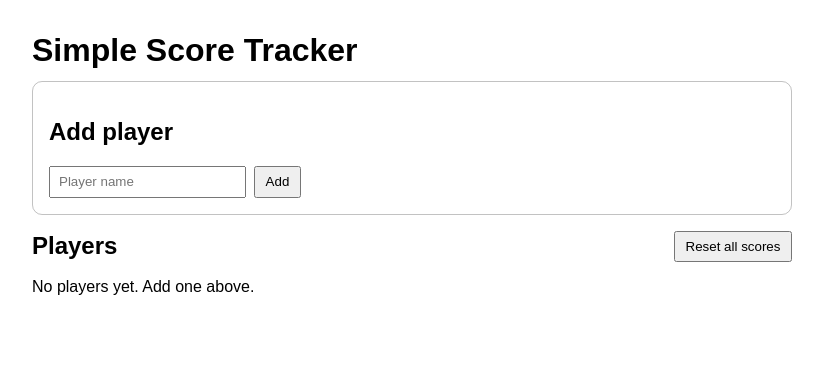
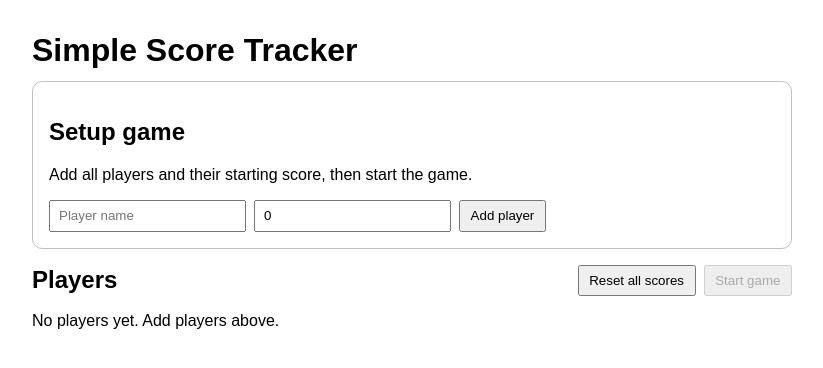
Before and after one commit to ev-1233/Blackjac-chip-counter, a Flask app: template templates/index.html in a window 1280 px wide. Shown: the top 368 px of the page, without its empty margins (228-1051 px from the left). Run offline with Flask 3, Linux system fonts and the light colour scheme; the template is opened without the code that fills it, so the values that code supplies are empty.

Commit message:
trunbased now

```diff
--- a/app.py
+++ b/app.py
@@ -19,7 +19,10 @@ GAME_TTL_DAYS = int(os.getenv("GAME_TTL_DAYS", "30"))
 GAME_TTL_SECONDS = GAME_TTL_DAYS * 24 * 60 * 60
 
 app = Flask(__name__)
-app.config["SECRET_KEY"] = "dev-secret-key-change-me"
+secret_key = os.getenv("SECRET_KEY")
+if not secret_key:
+    raise RuntimeError("SECRET_KEY environment variable is required.")
+app.config["SECRET_KEY"] = secret_key
 
 
 def get_db() -> sqlite3.Connection:
@@ -46,8 +49,8 @@ def touch_owner_session(db: sqlite3.Connection, owner_id: str) -> None:
     now = int(time.time())
     db.execute(
         """
-        INSERT INTO owner_sessions (owner_id, last_seen_at)
-        VALUES (?, ?)
+        INSERT INTO owner_sessions (owner_id, last_seen_at, game_started, current_player_id)
+        VALUES (?, ?, 0, NULL)
         ON CONFLICT(owner_id) DO UPDATE SET last_seen_at = excluded.last_seen_at
         """,
         (owner_id, now),
@@ -122,15 +125,28 @@ def init_db() -> None:
         """
         CREATE TABLE IF NOT EXISTS owner_sessions (
             owner_id TEXT PRIMARY KEY,
-            last_seen_at INTEGER NOT NULL
+            last_seen_at INTEGER NOT NULL,
+            game_started INTEGER NOT NULL DEFAULT 0,
+            current_player_id INTEGER
         )
         """
     )
+
+    owner_session_columns = {
+        row["name"] for row in db.execute("PRAGMA table_info(owner_sessions)").fetchall()
+    }
+    if "game_started" not in owner_session_columns:
+        db.execute(
+            "ALTER TABLE owner_sessions ADD COLUMN game_started INTEGER NOT NULL DEFAULT 0"
+        )
+    if "current_player_id" not in owner_session_columns:
+        db.execute("ALTER TABLE owner_sessions ADD COLUMN current_player_id INTEGER")
+
     db.execute(
         # Ensure every existing owner_id has a session record so cleanup works.
         """
-        INSERT OR IGNORE INTO owner_sessions (owner_id, last_seen_at)
-        SELECT DISTINCT owner_id, ?
+        INSERT OR IGNORE INTO owner_sessions (owner_id, last_seen_at, game_started, current_player_id)
+        SELECT DISTINCT owner_id, ?, 0, NULL
         FROM players
         """,
         (now,),
@@ -158,6 +174,66 @@ def update_score(player_name: str, delta: int, owner_id: str | None = None) -> b
     return result.rowcount > 0
 
 
+def get_owner_state(db: sqlite3.Connection, owner_id: str) -> sqlite3.Row:
+    state = db.execute(
+        """
+        SELECT owner_id, last_seen_at, game_started, current_player_id
+        FROM owner_sessions
+        WHERE owner_id = ?
+        """,
+        (owner_id,),
+    ).fetchone()
+    if state is not None:
+        return state
+
+    now = int(time.time())
+    db.execute(
+        """
+        INSERT INTO owner_sessions (owner_id, last_seen_at, game_started, current_player_id)
+        VALUES (?, ?, 0, NULL)
+        """,
+        (owner_id, now),
+    )
+    db.commit()
+    return db.execute(
+        """
+        SELECT owner_id, last_seen_at, game_started, current_player_id
+        FROM owner_sessions
+        WHERE owner_id = ?
+        """,
+        (owner_id,),
+    ).fetchone()
+
+
+def get_players_for_owner(db: sqlite3.Connection, owner_id: str) -> list[sqlite3.Row]:
+    return db.execute(
+        """
+        SELECT id, name, score
+        FROM players
+        WHERE owner_id = ?
+        ORDER BY id ASC
+        """,
+        (owner_id,),
+    ).fetchall()
+
+
+def get_next_player_id(players: list[sqlite3.Row], current_player_id: int | None) -> int | None:
+    if not players:
+        return None
+    if current_player_id is None:
+        return players[0]["id"]
+
+    player_ids = [player["id"] for player in players]
+    if current_player_id not in player_ids:
+        return players[0]["id"]
+
+    current_index = player_ids.index(current_player_id)
+    next_index = (current_index + 1) % len(player_ids)
+    return player_ids[next_index]
+
+
+
+
 @app.teardown_appcontext
 def close_db(_error: BaseException | None) -> None:
     db = g.pop("db", None)
@@ -172,42 +248,110 @@ def index():
     # Keep storage small by deleting expired games, then mark this game as active.
     prune_expired_games(db)
     touch_owner_session(db, owner_id)
-    players = db.execute(
-        """
-        -- Only load scores owned by this session's owner_id.
-        SELECT id, name, score
-        FROM players
-        WHERE owner_id = ?
-        ORDER BY score DESC, name ASC
-        """,
-        (owner_id,),
-    ).fetchall()
+    players = get_players_for_owner(db, owner_id)
+    state = get_owner_state(db, owner_id)
+    game_started = bool(state["game_started"])
+    current_player_id = state["current_player_id"]
+
+    if game_started:
+        current_player_ids = {player["id"] for player in players}
+        if current_player_id not in current_player_ids and players:
+            current_player_id = players[0]["id"]
+            db.execute(
+                "UPDATE owner_sessions SET current_player_id = ? WHERE owner_id = ?",
+                (current_player_id, owner_id),
+            )
+
+    current_player = next(
+        (player for player in players if player["id"] == current_player_id),
+        None,
+    )
     db.commit()
-    return render_template("index.html", players=players)
+    return render_template(
+        "index.html",
+        players=players,
+        game_started=game_started,
+        current_player=current_player,
+    )
 
 
 @app.post("/players")
 def add_player():
     name = request.form.get("name", "").strip()
+    raw_starting_score = request.form.get("starting_score", "0").strip()
     if not name:
         flash("Player name cannot be empty.")
+        return redirect(url_for("index"))
+
+    try:
+        starting_score = int(raw_starting_score)
+    except ValueError:
+        flash("Starting score must be a whole number.")
         return redirect(url_for("index"))
 
     db = get_db()
     owner_id = get_owner_id()
     prune_expired_games(db)
     touch_owner_session(db, owner_id)
+    state = get_owner_state(db, owner_id)
+    if state["game_started"]:
+        flash("Cannot add players after the game has started.")
+        return redirect(url_for("index"))
     try:
         db.execute(
             # Save player row under this owner_id only.
-            "INSERT INTO players (owner_id, name, score) VALUES (?, ?, 0)",
-            (owner_id, name),
+            "INSERT INTO players (owner_id, name, score) VALUES (?, ?, ?)",
+            (owner_id, name, starting_score),
         )
         db.commit()
-        flash(f"Added player: {name}")
+        flash(f"Added player: {name} (start {starting_score})")
     except sqlite3.IntegrityError:
         flash("That player already exists.")
 
+    return redirect(url_for("index"))
+
+
+@app.post("/game/start")
+def start_game():
+    db = get_db()
+    owner_id = get_owner_id()
+    prune_expired_games(db)
+    touch_owner_session(db, owner_id)
+    players = get_players_for_owner(db, owner_id)
+    if not players:
+        flash("Add at least one player before starting the game.")
+        return redirect(url_for("index"))
+
+    first_player_id = players[0]["id"]
+    db.execute(
+        """
+        UPDATE owner_sessions
+        SET game_started = 1, current_player_id = ?
+        WHERE owner_id = ?
+        """,
+        (first_player_id, owner_id),
+    )
+    db.commit()
+    flash(f"Game started. {players[0]['name']} goes first.")
+    return redirect(url_for("index"))
+
+
+@app.post("/game/end")
+def end_game():
+    db = get_db()
+    owner_id = get_owner_id()
+    prune_expired_games(db)
+    touch_owner_session(db, owner_id)
+    db.execute(
+        """
+        UPDATE owner_sessions
+        SET game_started = 0, current_player_id = NULL
+        WHERE owner_id = ?
+        """,
+        (owner_id,),
+    )
+    db.commit()
+    flash("Game ended. You can edit players and start again.")
     return redirect(url_for("index"))
 
 
@@ -224,6 +368,15 @@ def update_score_route(player_id: int):
     owner_id = get_owner_id()
     prune_expired_games(db)
     touch_owner_session(db, owner_id)
+    state = get_owner_state(db, owner_id)
+    if not state["game_started"]:
+        flash("Start the game before taking turns.")
+        return redirect(url_for("index"))
+
+    if state["current_player_id"] != player_id:
+        flash("It is not that player's turn.")
+        return redirect(url_for("index"))
+
     row = db.execute(
         # Prevent cross-user access by matching both id and owner_id.
         "SELECT name FROM players WHERE id = ? AND owner_id = ?",
@@ -234,7 +387,21 @@ def update_score_route(player_id: int):
         return redirect(url_for("index"))
 
     update_score(row["name"], delta, owner_id=owner_id)
-    flash(f"Updated {row['name']} by {delta:+d} points.")
+    players = get_players_for_owner(db, owner_id)
+    next_player_id = get_next_player_id(players, player_id)
+    db.execute(
+        "UPDATE owner_sessions SET current_player_id = ? WHERE owner_id = ?",
+        (next_player_id, owner_id),
+    )
+    db.commit()
+    next_player = next(
+        (player for player in players if player["id"] == next_player_id),
+        None,
+    )
+    if next_player is None:
+        flash(f"Updated {row['name']} by {delta:+d} points.")
+    else:
+        flash(f"Updated {row['name']} by {delta:+d} points. Next: {next_player['name']}.")
     return redirect(url_for("index"))
 
 
@@ -244,6 +411,10 @@ def delete_player(player_id: int):
     owner_id = get_owner_id()
     prune_expired_games(db)
     touch_owner_session(db, owner_id)
+    state = get_owner_state(db, owner_id)
+    if state["game_started"]:
+        flash("Cannot remove players after the game has started.")
+        return redirect(url_for("index"))
     row = db.execute(
         # Prevent cross-user deletes by matching both id and owner_id.
         "SELECT name FROM players WHERE id = ? AND owner_id = ?",
@@ -256,6 +427,63 @@ def delete_player(player_id: int):
     db.execute("DELETE FROM players WHERE id = ? AND owner_id = ?", (player_id, owner_id))
     db.commit()
     flash(f"Removed {row['name']}.")
+    return redirect(url_for("index"))
+
+
+@app.post("/turn/update")
+def update_turn_score():
+    raw_delta = request.form.get("delta", "0").strip()
+    try:
+        delta = int(raw_delta)
+    except ValueError:
+        flash("Score change must be a whole number.")
+        return redirect(url_for("index"))
+
+    db = get_db()
+    owner_id = get_owner_id()
+    prune_expired_games(db)
+    touch_owner_session(db, owner_id)
+    state = get_owner_state(db, owner_id)
+    if not state["game_started"]:
+        flash("Start the game before taking turns.")
+        return redirect(url_for("index"))
+
+    players = get_players_for_owner(db, owner_id)
+    if not players:
+        flash("No players found.")
+        return redirect(url_for("index"))
+
+    current_player_id = state["current_player_id"]
+    current_player = next(
+        (player for player in players if player["id"] == current_player_id),
+        None,
+    )
+    if current_player is None:
+        current_player = players[0]
+        current_player_id = current_player["id"]
+
+    updated = update_score(current_player["name"], delta, owner_id=owner_id)
+    if not updated:
+        flash("Current player not found.")
+        return redirect(url_for("index"))
+
+    next_player_id = get_next_player_id(players, current_player_id)
+    db.execute(
+        "UPDATE owner_sessions SET current_player_id = ? WHERE owner_id = ?",
+        (next_player_id, owner_id),
+    )
+    db.commit()
+
+    next_player = next(
+        (player for player in players if player["id"] == next_player_id),
+        None,
+    )
+    if next_player is None:
+        flash(f"Updated {current_player['name']} by {delta:+d} points.")
+    else:
+        flash(
+            f"Updated {current_player['name']} by {delta:+d} points. Next: {next_player['name']}."
+        )
     return redirect(url_for("index"))
 
 
--- a/docker-compose.yml
+++ b/docker-compose.yml
@@ -5,6 +5,7 @@ services:
     ports:
       - "5000:5000"
     environment:
+      SECRET_KEY: ${SECRET_KEY}
       FLASK_HOST: 0.0.0.0
       FLASK_PORT: 5000
       FLASK_DEBUG: 1
--- a/templates/index.html
+++ b/templates/index.html
@@ -71,19 +71,27 @@
       {% endif %}
     {% endwith %}
 
+    {% if not game_started %}
       <section class="card">
-      <h2>Add player</h2>
+        <h2>Setup game</h2>
+        <p>Add all players and their starting score, then start the game.</p>
         <form class="row" method="post" action="{{ url_for('add_player') }}">
           <input type="text" name="name" placeholder="Player name" required />
-        <button type="submit">Add</button>
+          <input type="number" name="starting_score" value="0" step="1" required />
+          <button type="submit">Add player</button>
         </form>
       </section>
 
       <section class="row" style="justify-content: space-between; margin-top: 1rem">
         <h2 style="margin: 0">Players</h2>
+        <div class="row">
           <form method="post" action="{{ url_for('reset_scores') }}">
             <button type="submit">Reset all scores</button>
           </form>
+          <form method="post" action="{{ url_for('start_game') }}">
+            <button type="submit" {% if not players %}disabled{% endif %}>Start game</button>
+          </form>
+        </div>
       </section>
 
       {% if players %}
@@ -95,19 +103,59 @@
                 <div class="score">{{ player.score }}</div>
               </div>
 
-            <form class="row" method="post" action="{{ url_for('update_score', player_id=player.id) }}">
-              <input type="number" name="delta" value="1" step="1" required />
-              <button type="submit">Apply change</button>
+              <form method="post" action="{{ url_for('delete_player', player_id=player.id) }}">
+                <button type="submit">Remove player</button>
               </form>
             </div>
-
-          <form method="post" action="{{ url_for('delete_player', player_id=player.id) }}" style="margin-top: 0.75rem">
-            <button type="submit">Remove player</button>
-          </form>
           </article>
         {% endfor %}
       {% else %}
-      <p>No players yet. Add one above.</p>
+        <p>No players yet. Add players above.</p>
+      {% endif %}
+    {% else %}
+      <section class="card">
+        <h2>Game in progress</h2>
+        {% if current_player %}
+          <p>
+            Current turn: <strong>{{ current_player.name }}</strong>
+            (score: {{ current_player.score }})
+          </p>
+          <form class="row" method="post" action="{{ url_for('update_turn_score') }}">
+            <input type="number" name="delta" value="1" step="1" required />
+            <button type="submit">Apply and next turn</button>
+          </form>
+        {% else %}
+          <p>No current player. End and restart the game.</p>
+        {% endif %}
+      </section>
+
+      <section class="row" style="justify-content: space-between; margin-top: 1rem">
+        <h2 style="margin: 0">Scoreboard</h2>
+        <div class="row">
+          <form method="post" action="{{ url_for('reset_scores') }}">
+            <button type="submit">Reset all scores</button>
+          </form>
+          <form method="post" action="{{ url_for('end_game') }}">
+            <button type="submit">End game</button>
+          </form>
+        </div>
+      </section>
+
+      {% for player in players %}
+        <article class="card">
+          <div class="row" style="justify-content: space-between">
+            <div>
+              <div>
+                <strong>{{ player.name }}</strong>
+                {% if current_player and current_player.id == player.id %}
+                  <span>← current</span>
+                {% endif %}
+              </div>
+              <div class="score">{{ player.score }}</div>
+            </div>
+          </div>
+        </article>
+      {% endfor %}
     {% endif %}
   </body>
 </html>
```
Also changed, not shown: README.md, scores.db. Lines whose indentation alone changed are shown as unchanged.
